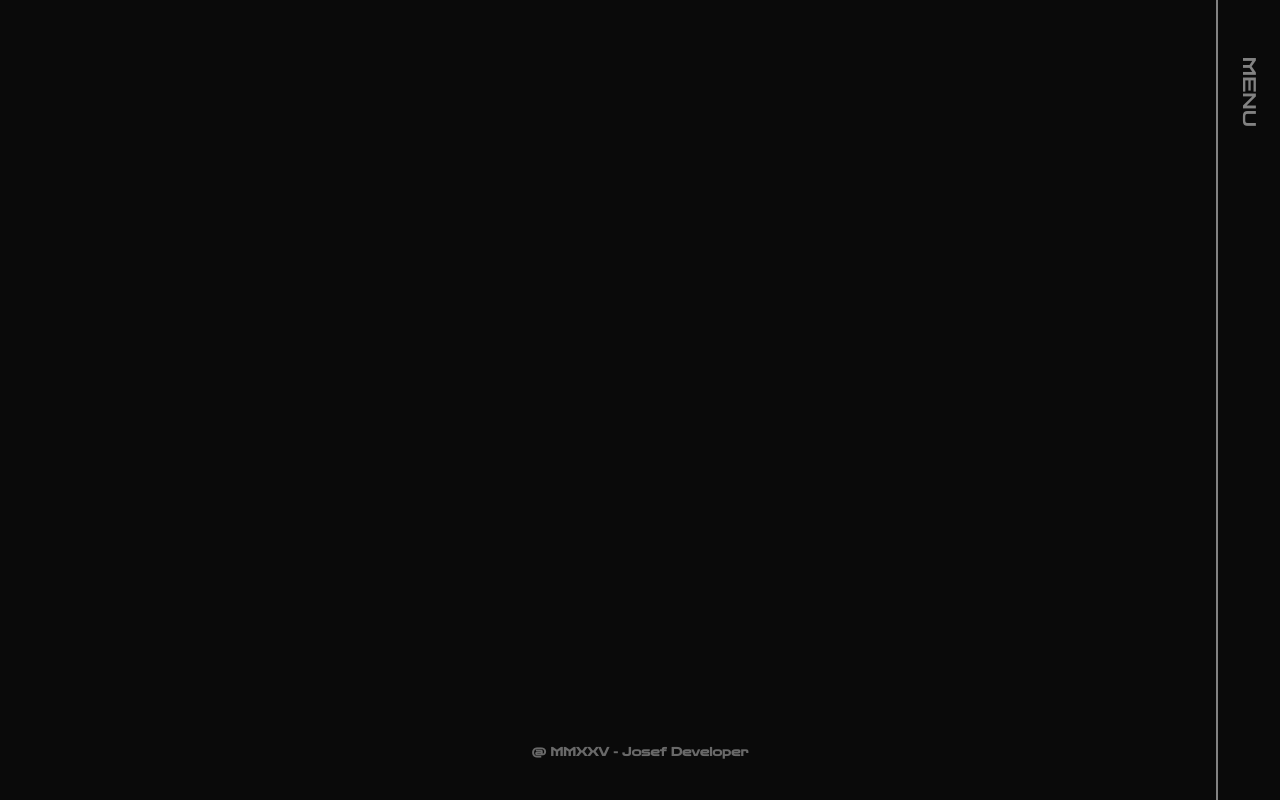
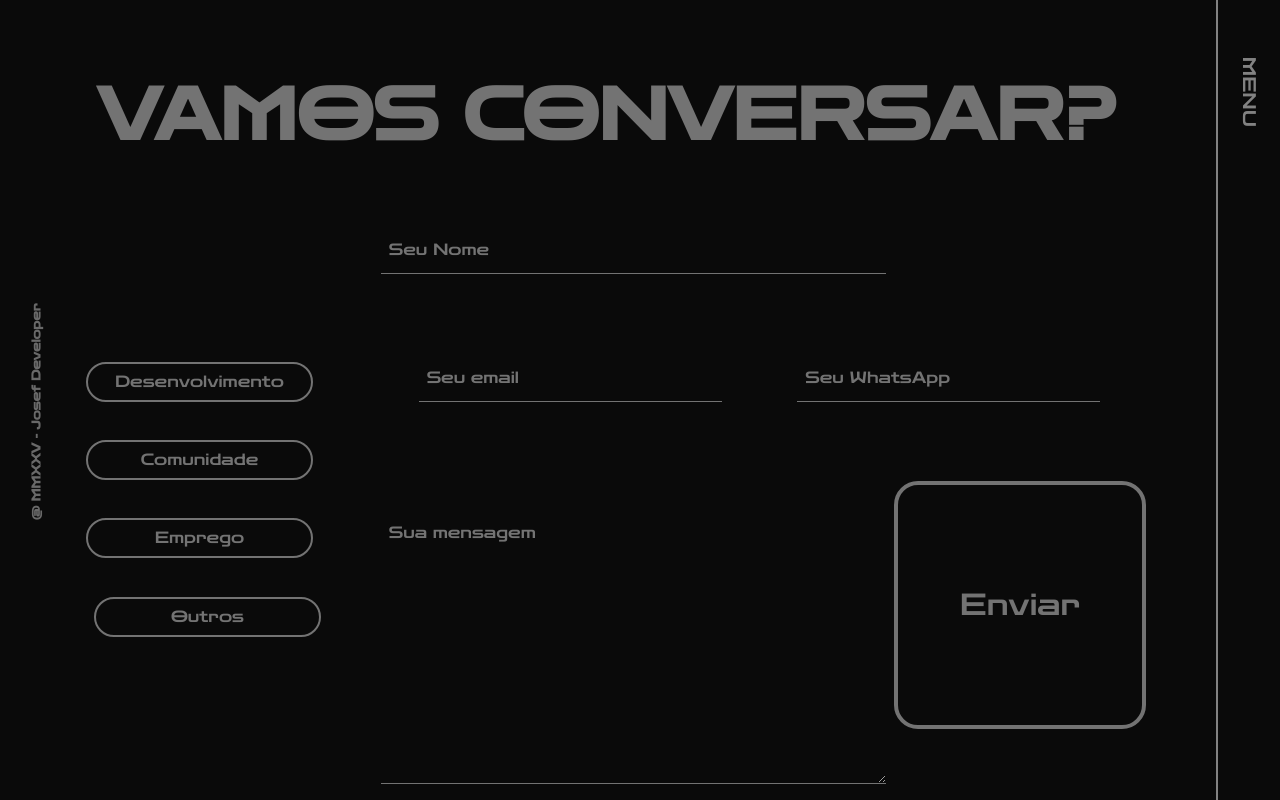
Before and after one commit to Josefs-stack/josefmmxv, a Next.js app: page /Contact in a window 1280 px wide. Built offline with nearby package versions, Linux system fonts and the light colour scheme.

Commit message:
add contactPage + formulario

```diff
--- /dev/null
+++ b/api/send-email/routes.tsx
@@ -0,0 +1,37 @@
+import { NextResponse } from 'next/server';
+import nodemailer from 'nodemailer';
+
+export async function POST(request: Request) {
+  try {
+    const { name, email, subject, message, whatsapp } = await request.json();
+
+    if (!name || !email || !subject || !message) {
+      return NextResponse.json({ success: false, message: 'Todos os campos são obrigatórios.' }, { status: 400 });
+    }
+
+    const transporter = nodemailer.createTransport({
+      service: 'Gmail',
+      auth: {
+        user: process.env.EMAIL_USER,
+        pass: process.env.EMAIL_APP_PASSWORD,
+      },
+    });
+
+    await transporter.sendMail({
+      from: email,
+      to: process.env.EMAIL_TO,
+      subject: `Contato do Portfolio: ${subject}`,
+      text: `De: ${name} <${email}>\n\nMensagem:\n${message}\n\nWhatsApp: ${whatsapp}`,
+    });
+
+    return NextResponse.json({ success: true });
+  } catch (error) {
+    if (error instanceof Error) {
+      console.error('Error sending email:', error.message);
+      return NextResponse.json({ success: false, message: 'Erro ao enviar a mensagem.' }, { status: 500 });
+    } else {
+      console.error('Erro desconhecido:', error);
+      return NextResponse.json({ success: false, message: 'Erro desconhecido' }, { status: 500 });
+    }
+  }
+}
--- a/app/About/page.tsx
+++ b/app/About/page.tsx
@@ -22,7 +22,7 @@ export default function About() {
             transition={{ duration: 0.8 }}
             className="w-full h-screen flex justify-center items-center bg-neutral-900 text-white top-0 left-0"
           >
-            <h1 className="text-4xl font-bold">Bem-vindo à Introdução</h1>
+            <h1 className="text-center text-4xl font-bold">Bem-vindo à Introdução</h1>
           </motion.div>
         )}
         {activeSection === "_História" && (
@@ -46,7 +46,7 @@ export default function About() {
             transition={{ duration: 0.8 }}
             className="w-full h-screen flex justify-center items-center bg-neutral-700 text-white top-0 left-0"
           >
-            <h1 className="text-4xl font-bold">Tecnologias</h1>
+            <h1 className=" text-4xl font-bold">Tecnologias</h1>
           </motion.div>
         )}
         {activeSection === "_CV" && (
--- a/app/Contact/page.tsx
+++ b/app/Contact/page.tsx
@@ -1,10 +1,48 @@
 'use client';
 
+'use client';
+import React, { useEffect, useState } from 'react';
+import { motion } from 'framer-motion';
+import ContactForm from '@/components/Contact/Formulario';
+
 export default function Contact() {
+  const [isLoading, setIsLoading] = useState(true);
+
+  useEffect(() => {
+    (
+      async () => {
+        const LocomotiveScroll = (await import('locomotive-scroll')).default;
+        const locomotiveScroll = new LocomotiveScroll();
+
+        setTimeout(() => {
+          setIsLoading(false);
+          document.body.style.cursor = 'default';
+          window.scrollTo(0, 0);
+        }, 400);
+      }
+    )();
+  }, []);
 
   return (
-    <main className="h-screen flex justify-center items-center z-10">
-
+    <main className="h-full overflow-y-scroll scrollbar-hide contact">
+      <div className='w-full md:h-full h-[150vh] md:pt-10 pt-20 px-10 flex flex-col justify-center items-center md:overflow-hidden'>
+        <motion.h1
+          initial={{ y: -100, opacity: 0 }}
+          animate={{ y: 0, opacity: 1 }}
+          transition={{ type: 'spring', stiffness: 100, delay: 2 }}
+          className='w-[90%] h-28 lg:text-7xl md:text-6xl sm:text-5xl text-[1.5rem] text-left font-bold md:mt-10 md:mb-4 mb-0 text-neutral-500 uppercase'
+        >
+          Vamos Conversar?
+        </motion.h1>
+        <motion.div
+          initial={{ top: '-200%', opacity: 0 }}
+          animate={{ top: 0, opacity: 1 }}
+          transition={{ duration: 0.7, delay: 2.2 }}
+          className='w-full h-full flex justify-center items-center'
+        >
+          <ContactForm />
+        </motion.div>
+      </div>
     </main>
   );
 }
--- a/app/globals.css
+++ b/app/globals.css
@@ -13,17 +13,6 @@ body {
 
 main {
   width: calc(100vw - 64px);
-  overflow: hidden;
-}
-
-
-.btn{
-  cursor: pointer;
-  position: relative;
-  background: transparent;
-  border-top-right-radius: 2px;
-  border-bottom-left-radius: 2px;
-  transition: all 1s;
 }
 
 .navigation {
@@ -36,3 +25,8 @@ main {
   align-items: center;
   justify-content: center;
 }
+
+.contact {
+  scroll-behavior: smooth;
+  scrollbar-width: none;
+}
--- /dev/null
+++ b/components/Contact/Formulario.tsx
@@ -0,0 +1,134 @@
+'use client';
+// Import
+import React, { useState } from 'react';
+import { useForm, Controller } from 'react-hook-form';
+import * as yup from 'yup';
+import { yupResolver } from '@hookform/resolvers/yup';
+
+const schema = yup.object({
+  name: yup.string().max(15, 'Nome não pode ter mais de 15 caracteres').required('Nome é obrigatório'),
+  email: yup.string().email('Email inválido').required('Email é obrigatório'),
+  subject: yup.string().required('Assunto é obrigatório'),
+  message: yup.string().max(200, 'Mensagem não pode ter mais de 200 caracteres').required('Mensagem é obrigatória'),
+  whatsapp: yup.string().matches(/^\d{2}-\d{5}-\d{4}$/, 'Formato 21-97124-6822'),
+  }).required();
+// Contato
+export default function Formulario() {
+  const [buttonText, setButtonText] = useState('Enviar');
+
+  const { control, handleSubmit, setValue, watch, formState: { errors }, reset } = useForm({
+    resolver: yupResolver(schema),
+    defaultValues: {
+      subject: '',
+    },
+  });
+
+  const onSubmit = async (data: any) => {
+    const res = await fetch('/api/send-email', {
+      method: 'POST',
+      headers: {
+        'Content-Type': 'application/json',
+      },
+      body: JSON.stringify(data),
+    });
+
+    if (res.ok) {
+      setButtonText('Enviado');
+      reset();
+
+      setTimeout(() => {
+        setButtonText('Enviar');
+      }, 3000);
+    } else {
+      alert('Houve um erro ao enviar sua mensagem. Tente novamente.');
+    }
+  };
+
+  const subject = watch('subject');
+
+  return (
+    <form onSubmit={handleSubmit(onSubmit)} className="w-full h-full pt-10 flex md:flex-row flex-col justify-around items-center">
+      <div className="md:w-1/5 w-full md:h-1/2 h-1/5 flex flex-col justify-between items-center space-x-4 mb-4">
+        {['Desenvolvimento', 'Comunidade', 'Emprego', 'Outros'].map(subjectOption => (
+          <button
+            key={subjectOption}
+            type="button"
+            onClick={() => setValue('subject', subjectOption, { shouldValidate: true })}
+            className={`mb-3 ml-8 p-3 md:w-full w-56 h-10 flex justify-around text-neutral-500 items-center border-2 rounded-3xl transition-all cursor-pointer ${subject === subjectOption ? 'bg-lime-500 text-neutral-950' : ''}`}
+          >
+            {subjectOption}
+          </button>
+        ))}
+        {errors.subject && <p className="text-xs text-red-500">{errors.subject.message}</p>}
+      </div>
+      <div className="md:w-4/6 w-full md:h-full h-3/5 md:grid md:grid-cols-3">
+        <div className="sm:w-2/3 w-full h-12 col-span-3 flex flex-row space-x-4 mb-4">
+          <Controller
+            name="name"
+            control={control}
+            render={({ field }) => (
+              <input
+                {...field}
+                type="text"
+                placeholder="Seu Nome"
+                className="w-full h-full p-2 mb-4 bg-transparent border-b border-neutral-500 transition-all placeholder:text-neutral-500  hover:placeholder:text-lime-500 hover:placeholder:-translate-y-5 hover:placeholder:text-xs placeholder:transition-all focus:outline-none text-lime-500"
+              />
+            )}
+          />
+          {errors.name && <p className="text-xs text-red-500">{errors.name.message}</p>}
+        </div>
+
+        <div className='w-full sm:h-12 h-28 col-span-3 flex sm:flex-row flex-col justify-around items-center'>
+          <div className="sm:w-2/5 w-full h-full flex flex-row space-x-4 mb-4">
+            <Controller
+              name="email"
+              control={control}
+              render={({ field }) => (
+                <input
+                  {...field}
+                  type="email"
+                  placeholder="Seu email"
+                  className="w-full h-full p-2 mb-4 bg-transparent border-b border-neutral-500 transition-all placeholder:text-neutral-500  hover:placeholder:text-lime-500 hover:placeholder:-translate-y-5 hover:placeholder:text-xs placeholder:transition-all focus:outline-none text-lime-500"
+                />
+              )}
+            />
+            {errors.email && <p className="text-xs text-red-500">{errors.email.message}</p>}
+          </div>
+
+          <div className="sm:w-2/5 w-full h-full flex flex-row space-x-4 mb-4">
+            <Controller
+              name="whatsapp"
+              control={control}
+              render={({ field }) => (
+                <input
+                  {...field}
+                  type="tel"
+                  placeholder="Seu WhatsApp"
+                  className="w-full h-full p-2 mb-4 bg-transparent border-b border-neutral-500 transition-all placeholder:text-neutral-500 hover:placeholder:text-lime-500 hover:placeholder:-translate-y-5 hover:placeholder:text-xs placeholder:transition-all focus:outline-none text-lime-500"
+                />
+              )}
+            />
+            {errors.whatsapp && <p className="text-xs text-red-500">{errors.whatsapp.message}</p>}
+          </div>
+        </div>
+        <div className="md:h-full h-56 md:col-span-2 flex flex-col space-x-4 mb-4">
+          <Controller
+            name="message"
+            control={control}
+            render={({ field }) => (
+              <textarea
+                {...field}
+                placeholder="Sua mensagem"
+                className="pt-10 mr-3 w-full h-full p-2 mb-4 bg-transparent border-b border-neutral-500 transition-all placeholder:text-neutral-500  hover:placeholder:text-lime-500 hover:placeholder:-translate-y-5 hover:placeholder:text-xs placeholder:transition-all focus:outline-none text-lime-500"
+              />
+            )}
+          />
+          {errors.message && <p className="text-xs text-red-500">{errors.message.message}</p>}
+        </div>
+        <button type="submit" className="md:w-full w-[95%] h-62 mx-2 text-3xl text-neutral-500 hover:text-neutral-950 hover:bg-lime-500 custom-transition-color flex justify-around items-center border-4 border-neutral-500 rounded-3xl transition-all">
+          {buttonText}
+        </button>
+      </div>
+    </form>
+  );
+}
--- a/components/Copering.tsx
+++ b/components/Copering.tsx
@@ -7,12 +7,12 @@ export default function Copering() {
       initial={{ opacity: 0 }}
       animate={{ opacity: 1 }}
       transition={{ duration: 0.5, delay: 1.5 }}
-      className='fixed sm:left-1/3 left-0 bottom-8 sm:w-1/3 w-full h-8 flex justify-center items-center overflow-visible mix-blend-difference z-50'
+      className='fixed left-4 top-1/4 h-2/4 w-10 flex justify-center items-center overflow-visible mix-blend-difference z-50 '
     >
       <a
         href='https://github.com/josef-stack'
         target='_blank'
-        className="transform w-auto text-xs font-bold text-neutral-500 hover:text-neutral-50 transition-all"
+        className="min-w-60 -rotate-90 text-xs font-bold text-neutral-500 hover:text-white overflow-visible"
       >
         @ MMXXV - Josef Developer
       </a>
--- a/components/Header/Menu.tsx
+++ b/components/Header/Menu.tsx
@@ -21,7 +21,7 @@ const Menu = () => {
         animate={{ opacity: 1 }}
         transition={{ duration: 0.5, delay: 2.5 }}
         onClick={toggleMenu}
-        className='btn mt-10 w-26 h-16 flex text-neutral-50/50 hover:text-white text-lg justify-center items-center transition-all group overflow-hidden z-50 rotate-90 '
+        className='mt-10 w-26 h-16 flex text-neutral-50/50 hover:text-white text-lg justify-center items-center transition-all group overflow-hidden z-50 rotate-90 cursor-pointer'
       >
         {chars.map((char, index) => (
           <motion.span
```
Also changed, not shown: app/page.tsx (+12 -6 lines), components/About/Nav.tsx (+6 -3 lines), package.json (+6 -1 lines), 1 other file (tests, documents, lock files or other folders).
